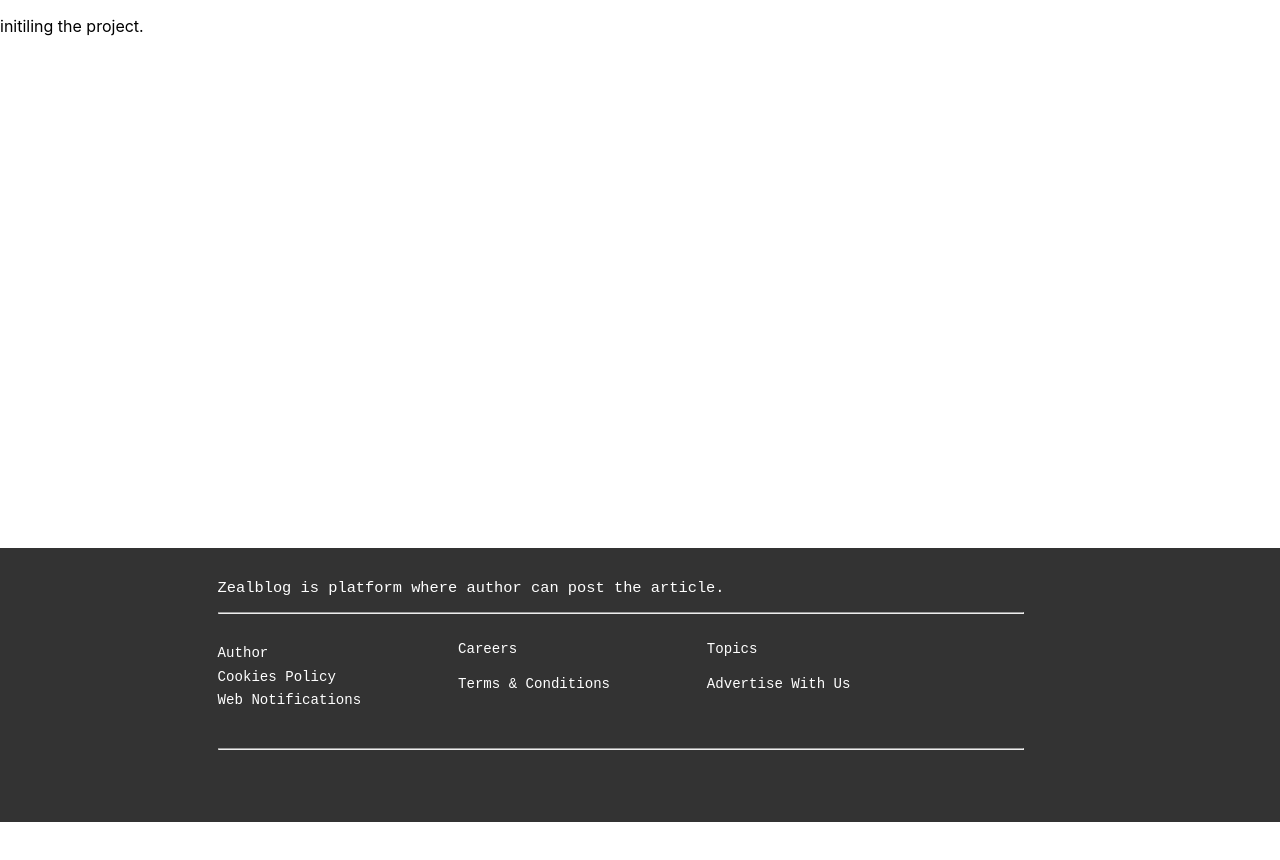
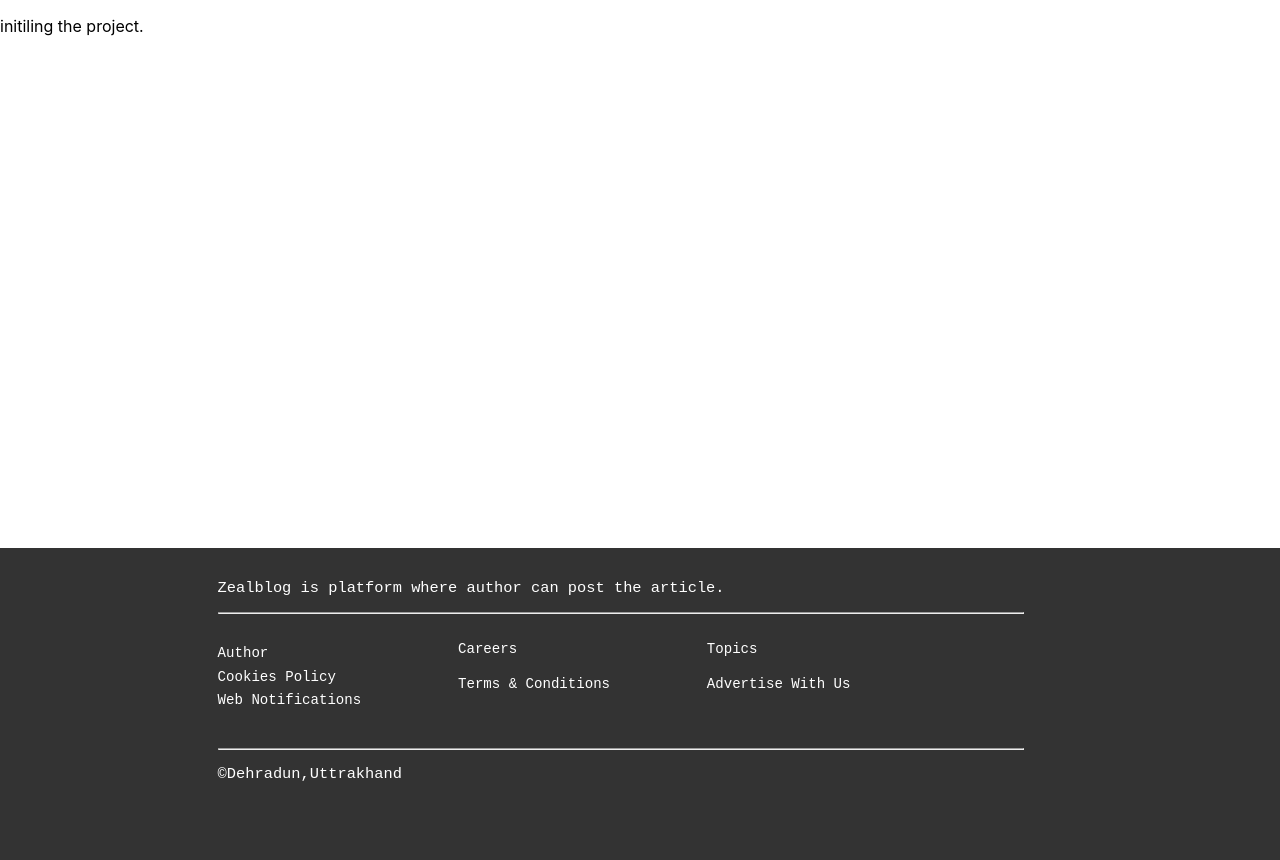
Before and after one commit to Raushankumar-prog/Zealblog, a React (Create React App) app in the folder fronted/: page / in a window 1280 px wide. Shown: the top 860 px of the page. Before the commit the page ends 822 px from the top, so only its background shows below. Built offline with nearby package versions, Linux system fonts and the light colour scheme.

Commit message:
writng footer style

```diff
--- a/fronted/src/Components/footer/footer.css
+++ b/fronted/src/Components/footer/footer.css
@@ -17,7 +17,7 @@
     width:auto;
 
 }
-#line{
+.line{
       font-size: 1.2vw;
       font-family:'Courier New', Courier, monospace;
 }
--- a/fronted/src/Components/footer/footer.js
+++ b/fronted/src/Components/footer/footer.js
@@ -4,7 +4,7 @@ import './footer.css';
 const Footer = () => {
     return ( <div className="footer">
             <div className="size">
-              <p id="line">Zealblog is platform where author can post the article.</p>
+              <p className="line">Zealblog is platform where author can post the article.</p>
               <hr></hr>
 
             <div className="action">
@@ -22,6 +22,9 @@ const Footer = () => {
                 </div>
                   </div>
                   <hr></hr>
+                  <div className="address">
+                    <p className="line">&copy;Dehradun,Uttrakhand</p>
+                  </div>
             </div>
     </div> );
 }
```
